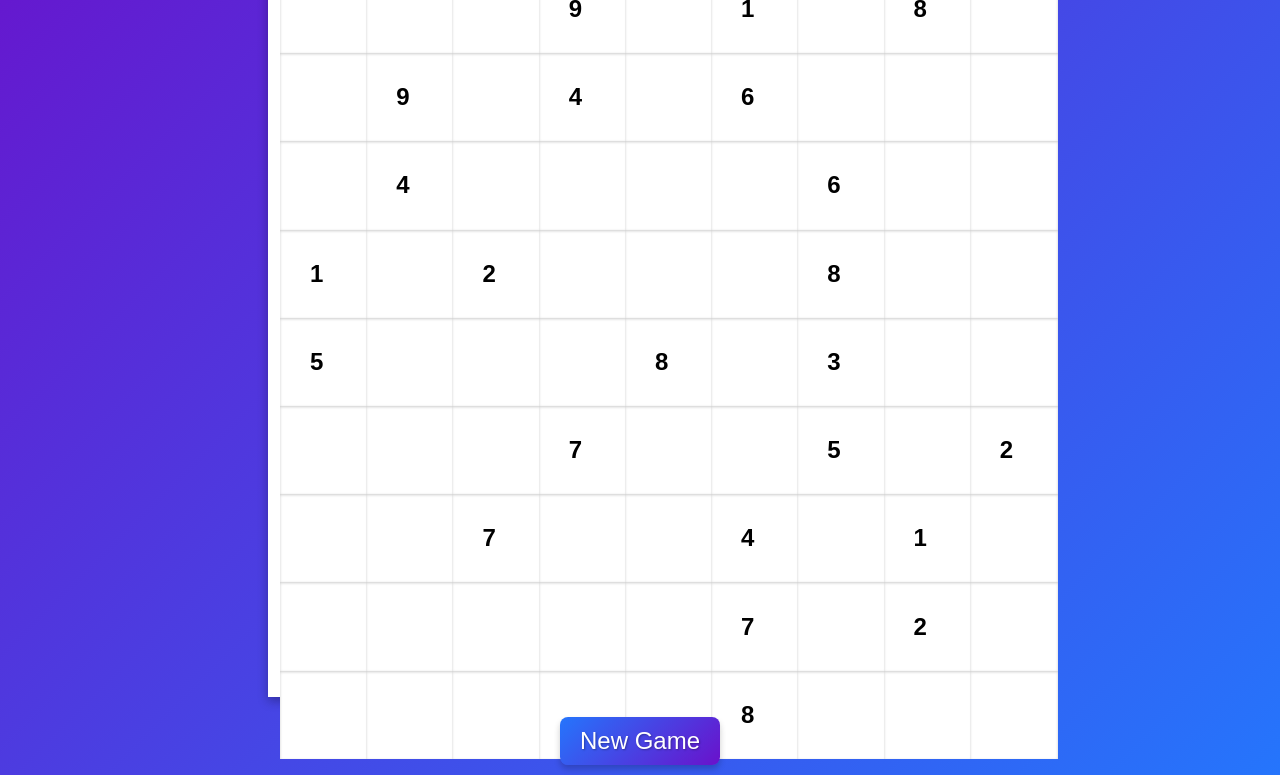
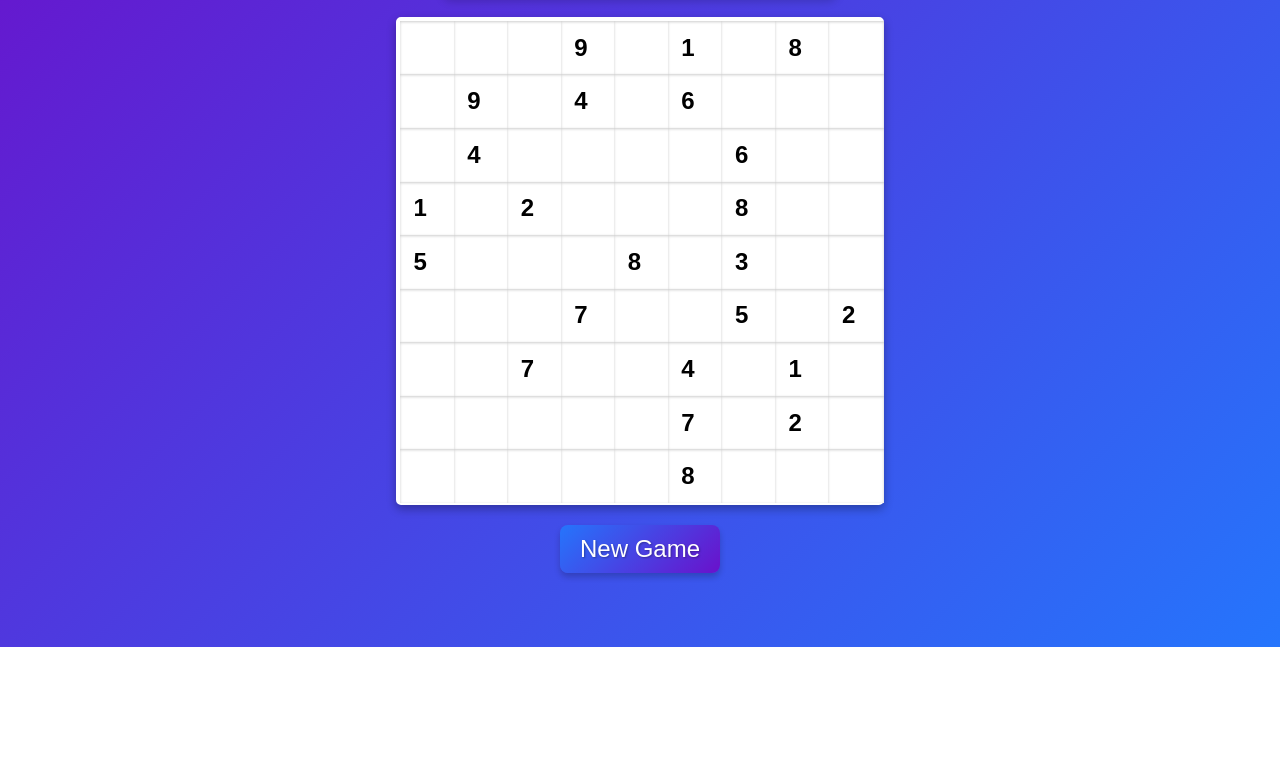
Before and after one commit to Satyam4755/Sudoku-Game, a plain HTML site: page index.html in a window 1280 px wide. Shown: the part 173-948 px from the top of the page. After the commit the page ends 820 px from the top, so only its background shows below. Drawn offline with Linux system fonts and the light colour scheme.

Commit message:
Update index.html

```diff
--- a/index.html
+++ b/index.html
@@ -4,7 +4,7 @@
 <head>
     <meta charset="UTF-8">
     <meta name="viewport" content="width=device-width, initial-scale=1.0">
-    <title>The Sudoku Game</title>
+    <title>The </title>
     <style>
         body {
             font-family: Arial, sans-serif;
@@ -62,13 +62,12 @@
             grid-template-columns: repeat(9, 1fr);
             grid-template-rows: repeat(9, 1fr);
             gap: 2px;
-            width: 90vmin; /* Dynamically adjust grid size */
-            height: 90vmin; /* Match width for a square */
-            padding:8px;
+            width: 60vmin; /* Dynamically adjust grid size */
+            height: 60vmin; /* Match width for a square */
             border: 4px solid white;
             background-color: #fff;
             box-shadow: 0 4px 10px rgba(0, 0, 0, 0.3);
-
+            border-radius: 5px;
         }
 
         .cell {
@@ -82,7 +81,6 @@
             color: #333;
             outline: none;
             box-shadow: inset 0 1px 3px rgba(0, 0, 0, 0.2);
-            aspect-ratio: 1;
         }
 
         .cell:disabled {
```
